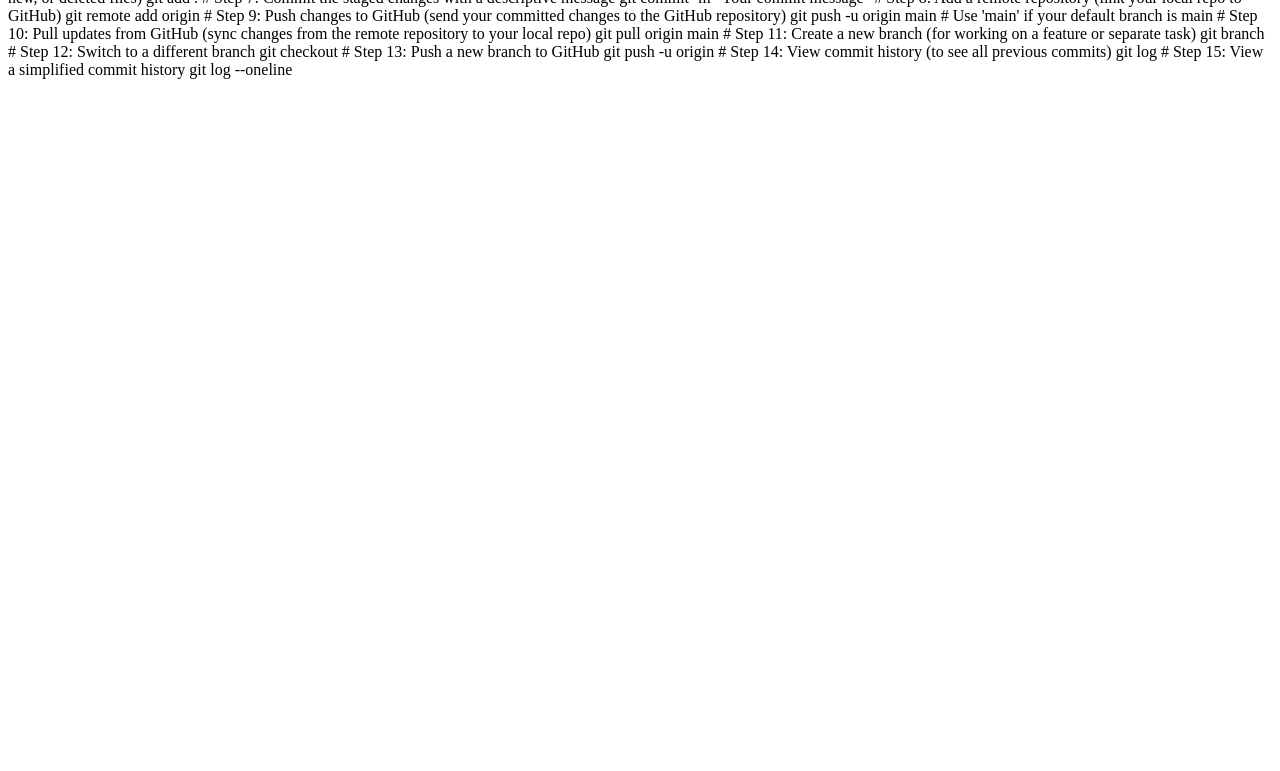
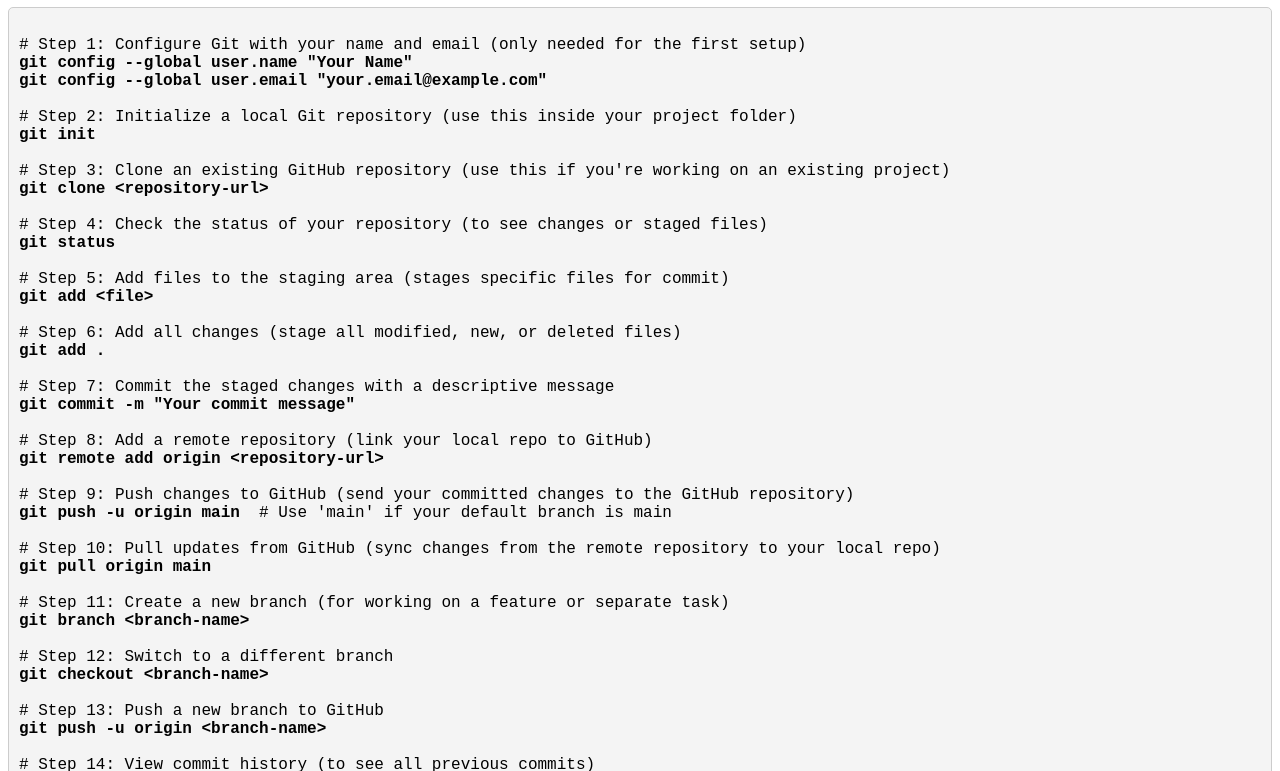
Before and after one commit to angkonn/Git-tutorial-LocalRepo, a plain HTML site: page index.html in a window 1280 px wide. Shown: the part 73-844 px from the top of the page. Before the commit the page ends 800 px from the top, so only its background shows below. Drawn offline with Linux system fonts and the light colour scheme.

Commit message:
added boldness

```diff
--- a/index.html
+++ b/index.html
@@ -1,45 +1,74 @@
+<!DOCTYPE html>
+<html lang="en">
+<head>
+  <meta charset="UTF-8">
+  <meta name="viewport" content="width=device-width, initial-scale=1.0">
+  <title>Git and GitHub Workflow</title>
+  <style>
+    body {
+      font-family: Arial, sans-serif;
+    }
+    pre {
+      background-color: #f4f4f4;
+      padding: 10px;
+      border-radius: 5px;
+      border: 1px solid #ccc;
+      overflow-x: auto;
+    }
+    code {
+      font-family: "Courier New", Courier, monospace;
+    }
+  </style>
+</head>
+<body>
+  <h1>Basic Git and GitHub Workflow</h1>
+
+  <pre><code>
 # Step 1: Configure Git with your name and email (only needed for the first setup)
-git config --global user.name "Your Name"
-git config --global user.email "your.email@example.com"
+<b>git config --global user.name "Your Name"</b>
+<b>git config --global user.email "your.email@example.com"</b>
 
 # Step 2: Initialize a local Git repository (use this inside your project folder)
-git init
+<b>git init</b>
 
 # Step 3: Clone an existing GitHub repository (use this if you're working on an existing project)
-git clone <repository-url>
+<b>git clone &lt;repository-url&gt;</b>
 
 # Step 4: Check the status of your repository (to see changes or staged files)
-git status
+<b>git status</b>
 
 # Step 5: Add files to the staging area (stages specific files for commit)
-git add <file>
+<b>git add &lt;file&gt;</b>
 
 # Step 6: Add all changes (stage all modified, new, or deleted files)
-git add .
+<b>git add .</b>
 
 # Step 7: Commit the staged changes with a descriptive message
-git commit -m "Your commit message"
+<b>git commit -m "Your commit message"</b>
 
 # Step 8: Add a remote repository (link your local repo to GitHub)
-git remote add origin <repository-url>
+<b>git remote add origin &lt;repository-url&gt;</b>
 
 # Step 9: Push changes to GitHub (send your committed changes to the GitHub repository)
-git push -u origin main  # Use 'main' if your default branch is main
+<b>git push -u origin main</b>  # Use 'main' if your default branch is main
 
 # Step 10: Pull updates from GitHub (sync changes from the remote repository to your local repo)
-git pull origin main
+<b>git pull origin main</b>
 
 # Step 11: Create a new branch (for working on a feature or separate task)
-git branch <branch-name>
+<b>git branch &lt;branch-name&gt;</b>
 
 # Step 12: Switch to a different branch
-git checkout <branch-name>
+<b>git checkout &lt;branch-name&gt;</b>
 
 # Step 13: Push a new branch to GitHub
-git push -u origin <branch-name>
+<b>git push -u origin &lt;branch-name&gt;</b>
 
 # Step 14: View commit history (to see all previous commits)
-git log
+<b>git log</b>
 
 # Step 15: View a simplified commit history
-git log --oneline
+<b>git log --oneline</b>
+  </code></pre>
+</body>
+</html>
```
